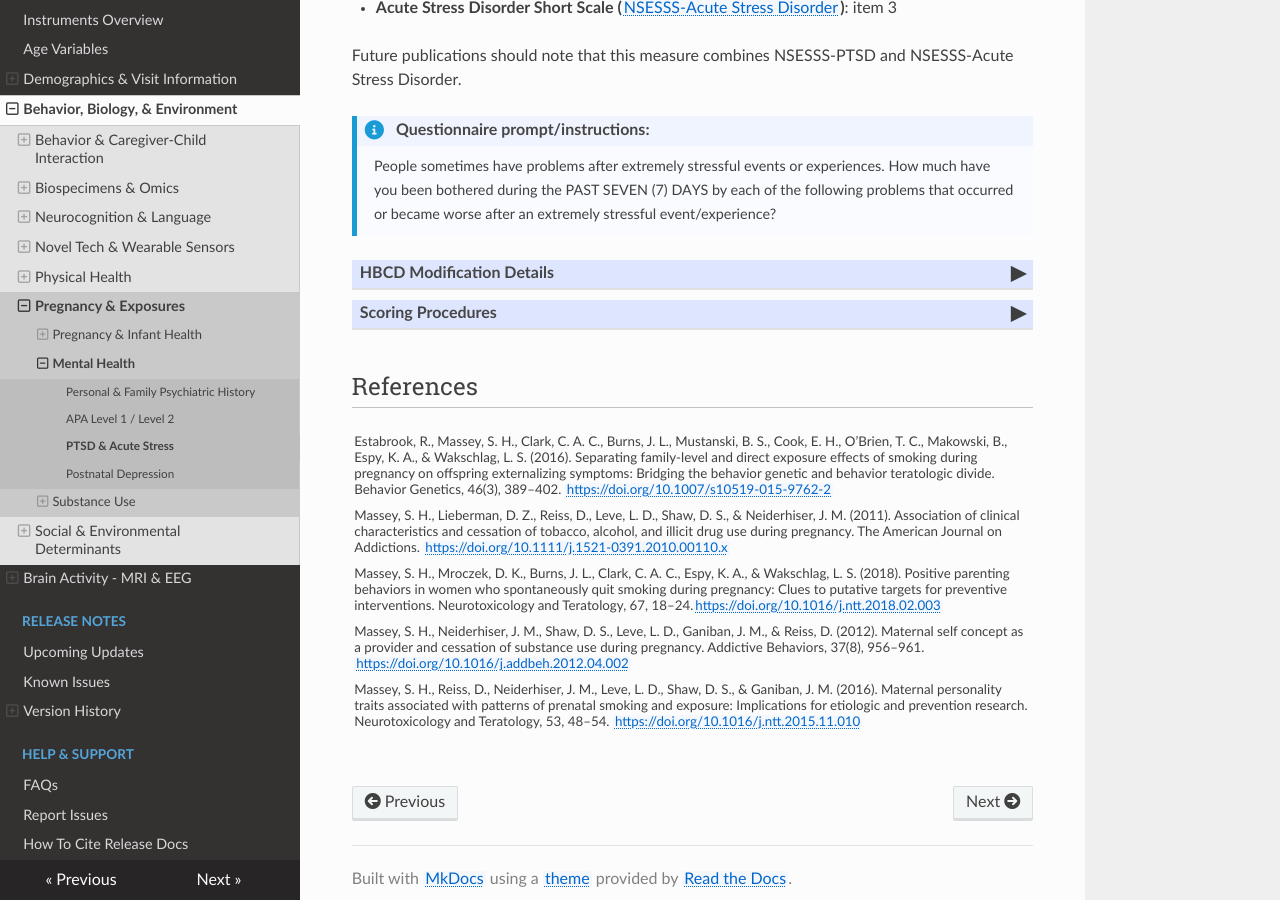
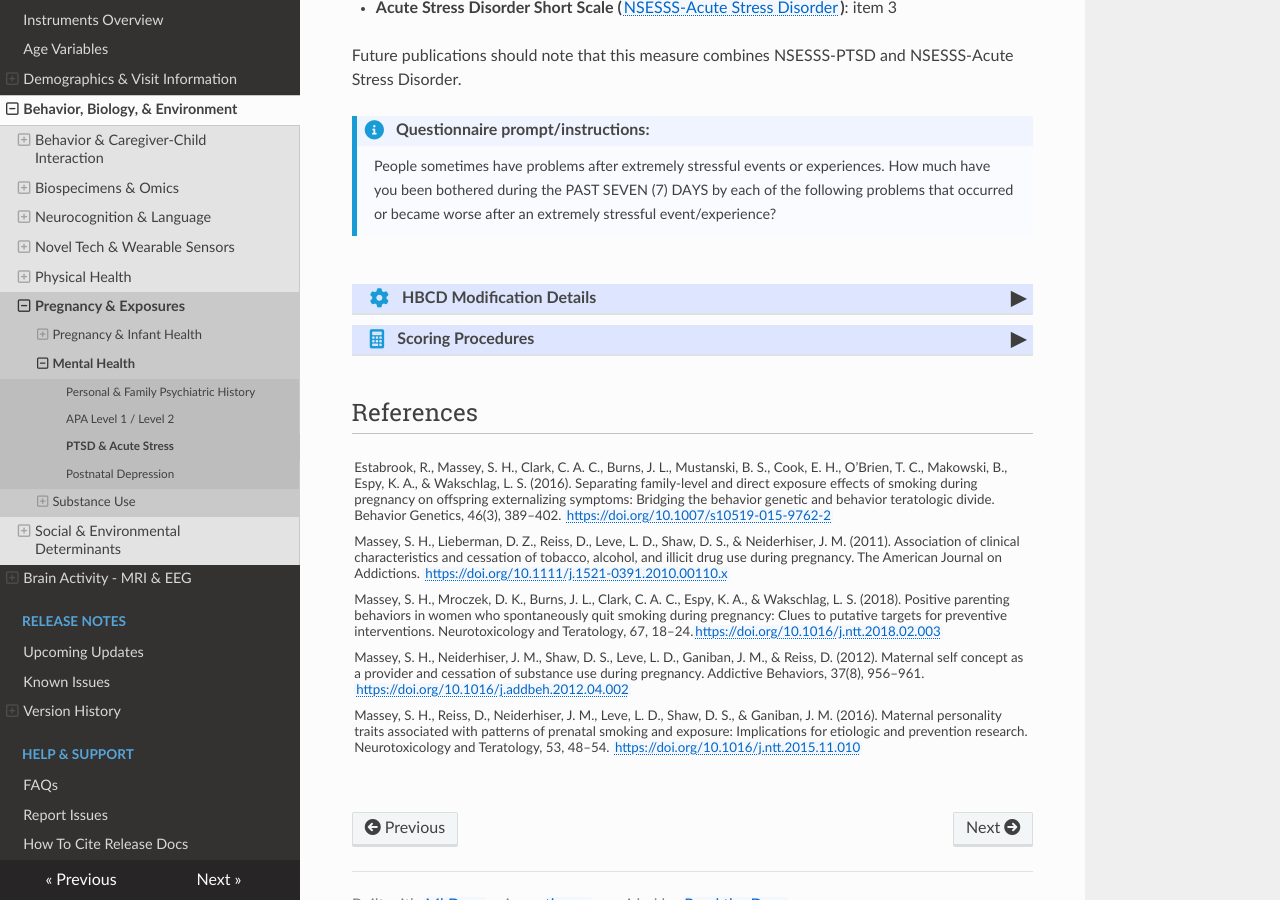
Before and after one commit to nbdc-datahub/hbcd-docs, an MkDocs documentation site: the page built from docs/instruments/pregexp/mh/ptsd.md, in a window 1280 px wide and 900 px high, scrolled down 1089 px. Built offline with MkDocs 1.6.1, drawn with Linux system fonts in a browser that asks for light colours; nearby versions of some CDN libraries.

Commit message:
fix inconsistent formatting

```diff
--- a/docs/instruments/pregexp/mh/ptsd.md
+++ b/docs/instruments/pregexp/mh/ptsd.md
@@ -63,15 +63,15 @@ Future publications should note that this measure combines NSESSS-PTSD and NSESS
 <div class="notification-static-content">
 <p>People sometimes have problems after extremely stressful events or experiences. How much have you been bothered during the PAST SEVEN (7) DAYS by each of the following problems that occurred or became worse after an extremely stressful event/experience?</p>
 </div>
-
-<p>
+<br>
 <div id="hbcd-mod" class="table-banner" onclick="toggleCollapse(this)">
-    <span class="text-with-link">
-    <span class="text">HBCD Modification Details</span>
-    <a class="anchor-link" href="#hbcd-mod" title="Copy link">
-    <i class="fa-solid fa-link"></i>
-    </a>
-    </span>
+  <span class="emoji"><i class="fa fa-gear"></i></span>
+  <span class="text-with-link">
+  <span class="text">HBCD Modification Details</span>
+  <a class="anchor-link" href="#hbcd-mod" title="Copy link">
+  <i class="fa-solid fa-link"></i>
+  </a>
+  </span>
   <span class="arrow">▸</span>
 </div>
 <div class="collapsible-content">
@@ -79,12 +79,13 @@ Future publications should note that this measure combines NSESSS-PTSD and NSESS
 </div>
 
 <div id="scoring" class="table-banner" onclick="toggleCollapse(this)">
-    <span class="text-with-link">
-    <span class="text">Scoring Procedures</span>
-    <a class="anchor-link" href="#scoring" title="Copy link">
-    <i class="fa-solid fa-link"></i>
-    </a>
-    </span>
+  <span class="emoji"><i class="fa fa-calculator"></i></span>
+  <span class="text-with-link">
+  <span class="text">Scoring Procedures</span>
+  <a class="anchor-link" href="#scoring" title="Copy link">
+  <i class="fa-solid fa-link"></i>
+  </a>
+  </span>
   <span class="arrow">▸</span>
 </div>
 <div class="collapsible-content">
```
Also changed, not shown: docs/instruments/neurocog/mlds.md (+7 -1 lines), docs/instruments/pregexp/mh/epds.md (+7 -7 lines), docs/instruments/pregexp/su/assist.md (+1 -0 lines).
